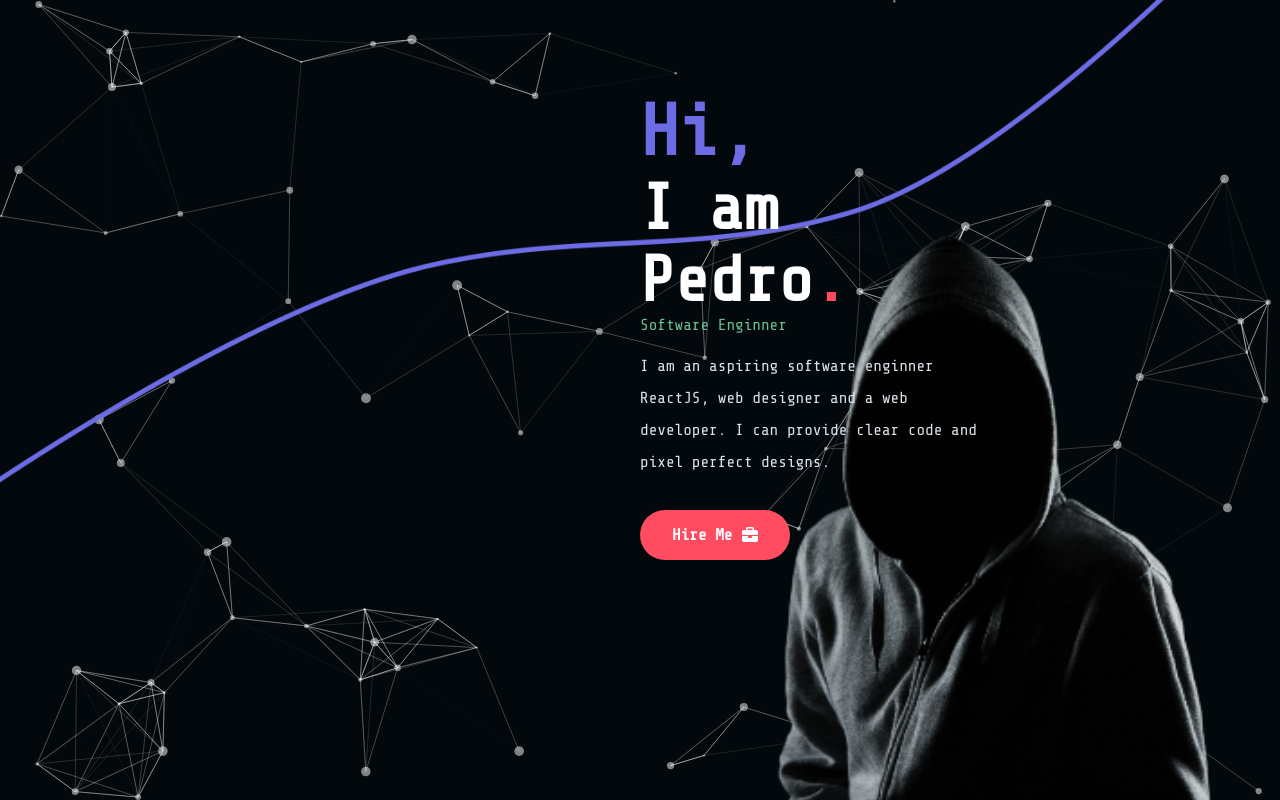
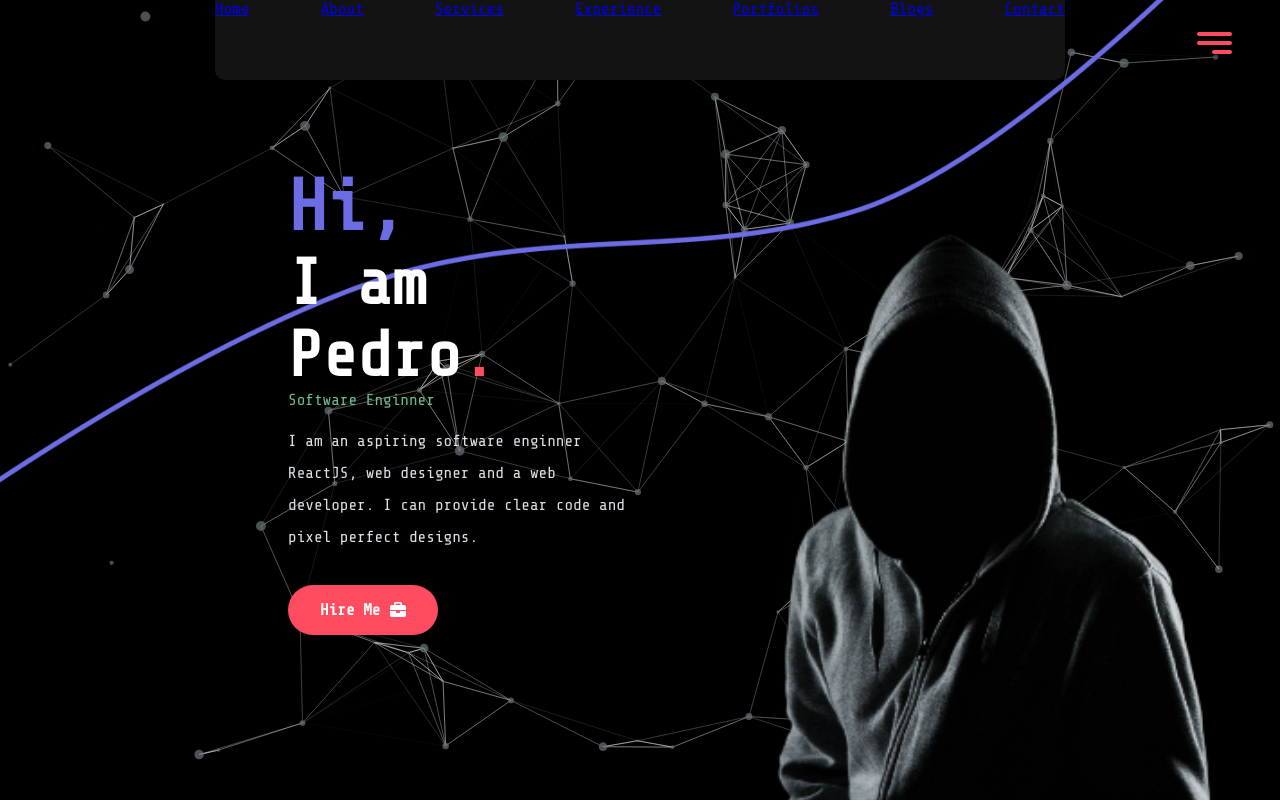
Before and after one commit to pedroarsilva/Portifolio, a React (Create React App) app: page / in a window 1280 px wide. Built offline with nearby package versions, Linux system fonts and the light colour scheme.

Commit message:
NAVIGATION

```diff
--- a/src/App.js
+++ b/src/App.js
@@ -3,6 +3,7 @@ import styled from "styled-components";
 import { useTheme } from "./context/themeContext";
 import Header from "./Components/Header";
 import Button from "./Components/Button";
+import Navigation from "./Components/Navigation";
 
 const AppStyled = styled.div`
   min-height: 100vh;
@@ -18,6 +19,7 @@ function App() {
 
   return (
     <AppStyled theme={theme}>
+      <Navigation />
       <Header />
       <Button />
     </AppStyled>
--- a/src/Components/Header/index.js
+++ b/src/Components/Header/index.js
@@ -17,6 +17,45 @@ const HeaderStyled = styled.header`
   /* margin-right: -13rem; */
   display: grid;
   grid-template-columns: repeat(2, 1fr);
+
+  .particles-con{
+    position: absolute;
+    top: 0;
+    left: 0;
+    pointer-events: none;
+  }
+
+  .burger-menu{
+    position: fixed;
+    top: 2rem;
+    right: 3rem;
+    display: flex;
+    flex-direction: column;
+    z-index: 11;
+    cursor: pointer;
+
+    .line{
+      width: 35px;
+      height: 4px;
+      background-color: ${(props) => props.theme.colorPrimary};
+      margin-bottom: 5px;
+      border-radius: 7px;
+      transition: all .3s ease-in-out;
+      display: flex;
+      box-shadow: 0 3px 5px rgba(0,0,0, 0.5);
+      &:last-child{
+        margin-bottom: 0;
+        width: 20px;
+        align-self: flex-end;
+      }
+    }
+    &:hover{
+      .line:last-child{
+        width: 35px;
+      }
+      }
+    }
+
 
   .left-header{
     display: flex;
@@ -96,6 +135,11 @@ function Header() {
       <div className='particles-con'>
       <Particle />
       </div>
+      <div className='burger-menu'>
+        <div className='line line1'></div>
+        <div className='line line2'></div>
+        <div className='line line3'></div>
+      </div>
       <div className='left-header'>
         <div className='left-h-content'>
           <h2>Hi,</h2>
--- /dev/null
+++ b/src/Components/Navigation/index.js
@@ -0,0 +1,62 @@
+// 1:05
+import React from 'react';
+import styled from "styled-components";
+import { useTheme } from '../../context/themeContext';
+
+const NavigationStyled = styled.nav`
+  position: fixed;
+  transition: all .3s ease-in-out;
+  left: 50%;
+  top: 0;
+  background-color: red;
+  min-height: 10vh;
+  transform: translateX(-50%);
+  align-items: center;
+  justify-content: center;
+  width: 850px;
+  background-color: ${(props) => props.theme.colorBg2};
+  margin: 0 auto;
+  border-bottom-left-radius: 10px;
+  border-bottom-right-radius: 10px;
+  z-index: 12;
+
+  .nav-items{
+    display: flex;
+    align-items: center;
+    justify-content: space-between;
+  }
+`;
+
+function Navigation() {
+  const theme = useTheme()
+
+  return (
+    <NavigationStyled theme={theme}>
+      <ul className='nav-items'>
+        <li className='nav-item'>
+          <a href='#'>Home</a>
+        </li>
+        <li className='nav-item'>
+          <a href='#about'>About</a>
+        </li>
+        <li className='nav-item'>
+          <a href='#services'>Services</a>
+        </li>
+        <li className='nav-item'>
+          <a href='#experience'>Experience</a>
+        </li>
+        <li className='nav-item'>
+          <a href='#portfolios'>Portfolios</a>
+        </li>
+        <li className='nav-item'>
+          <a href='#blogs'>Blogs</a>
+        </li>
+        <li className='nav-item'>
+          <a href='#contact'>Contact</a>
+        </li>
+      </ul>
+    </NavigationStyled>
+  )
+}
+
+export default Navigation;
--- a/src/Components/Particles/index.js
+++ b/src/Components/Particles/index.js
@@ -5,15 +5,11 @@ import { loadFull } from "tsparticles";
 
 function Particle() {
     const particlesInit = useCallback(async engine => {
-        console.log(engine);
-        // you can initiate the tsParticles instance (engine) here, adding custom shapes or presets
-        // this loads the tsparticles package bundle, it's the easiest method for getting everything ready
-        // starting from v2 you can add only the features you need reducing the bundle size
         await loadFull(engine);
     }, []);
 
     const particlesLoaded = useCallback(async container => {
-        await console.log(container);
+        // await console.log(container);
     }, []);
   return (
     <Particles
@@ -21,24 +17,24 @@ function Particle() {
             init={particlesInit}
             loaded={particlesLoaded}
             options={{
-                background: {
-                    color: {
-                        value: "#03080C",
-                    },
-                },
-                fpsLimit: 120,
+                // background: {
+                //     color: {
+                //         value: "#03080C",
+                //     },
+                // },
+                // fpsLimit: 120,
                 interactivity: {
-                    events: {
-                        onClick: {
-                            enable: true,
-                            mode: "push",
-                        },
-                        onHover: {
-                            enable: true,
-                            mode: "repulse",
-                        },
-                        resize: true,
-                    },
+                    // events: {
+                    //     onClick: {
+                    //         enable: true,
+                    //         mode: "push",
+                    //     },
+                    //     onHover: {
+                    //         enable: true,
+                    //         mode: "repulse",
+                    //     },
+                    //     resize: true,
+                    // },
                     modes: {
                         push: {
                             quantity: 4,
@@ -51,7 +47,8 @@ function Particle() {
                 },
                 particles: {
                     color: {
-                        value: "#ffffff",
+                        // value: "#ffffff",
+                        value: "#636e72",
                     },
                     links: {
                         color: "#ffffff",
@@ -59,6 +56,8 @@ function Particle() {
                         enable: true,
                         opacity: 0.5,
                         width: 1,
+
+                        // enable: false,
                     },
                     collisions: {
                         enable: true,
@@ -70,7 +69,7 @@ function Particle() {
                             default: "bounce",
                         },
                         random: false,
-                        speed: 6,
+                        speed: .7,
                         straight: false,
                     },
                     number: {
@@ -79,9 +78,10 @@ function Particle() {
                             area: 800,
                         },
                         value: 80,
+                        // value: 40,
                     },
                     opacity: {
-                        value: 0.5,
+                        value: 0.75,
                     },
                     shape: {
                         type: "circle",
--- a/src/Components/copy.js
+++ b/src/Components/copy.js
@@ -1,6 +1,6 @@
 import React from 'react';
 import styled from "styled-components";
-import { useTheme } from 'styled-components';
+import { useTheme } from '../../context/themeContext';
 
 const HeaderStyled = styled.header`
 
--- a/src/GlobalStyle.js
+++ b/src/GlobalStyle.js
@@ -17,4 +17,8 @@ export const GlobalStyle = createGlobalStyle`
         font-family: 'Share Tech Mono', monospace;
         font-size: clam(1rem, 1.5vw, 1.2rem);
     }
+
+    #tsparticles{
+        height: 100vh;
+    }
 `
```
Also changed, not shown: src/img/vector.jpg (deleted).
